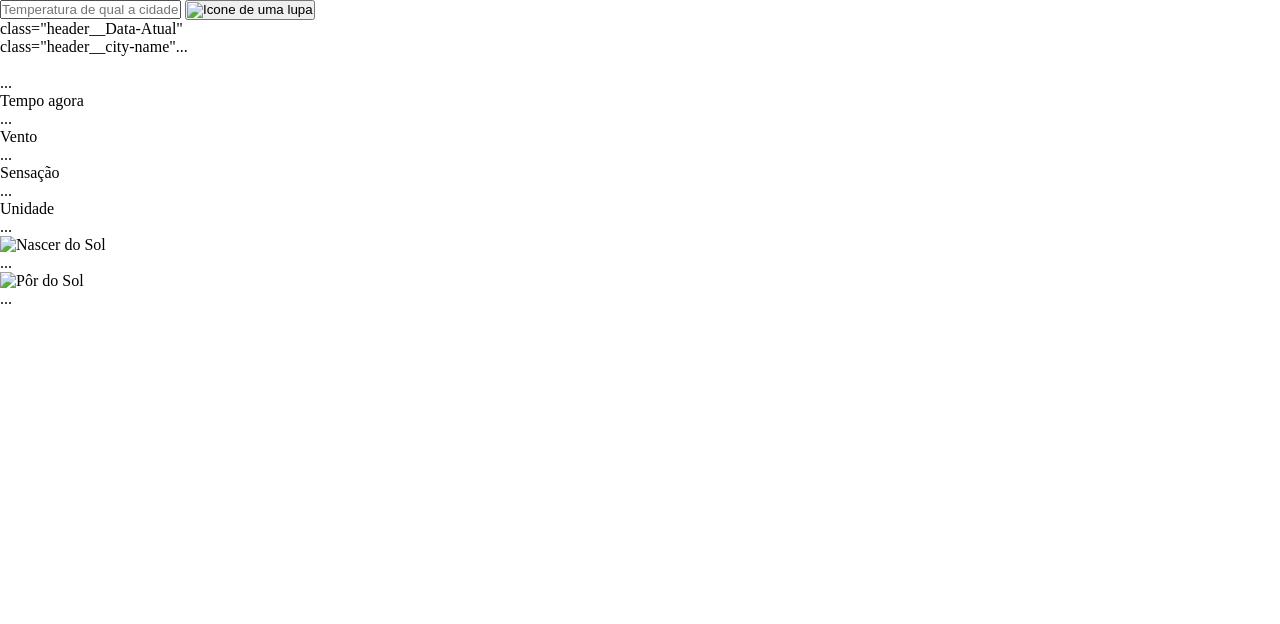
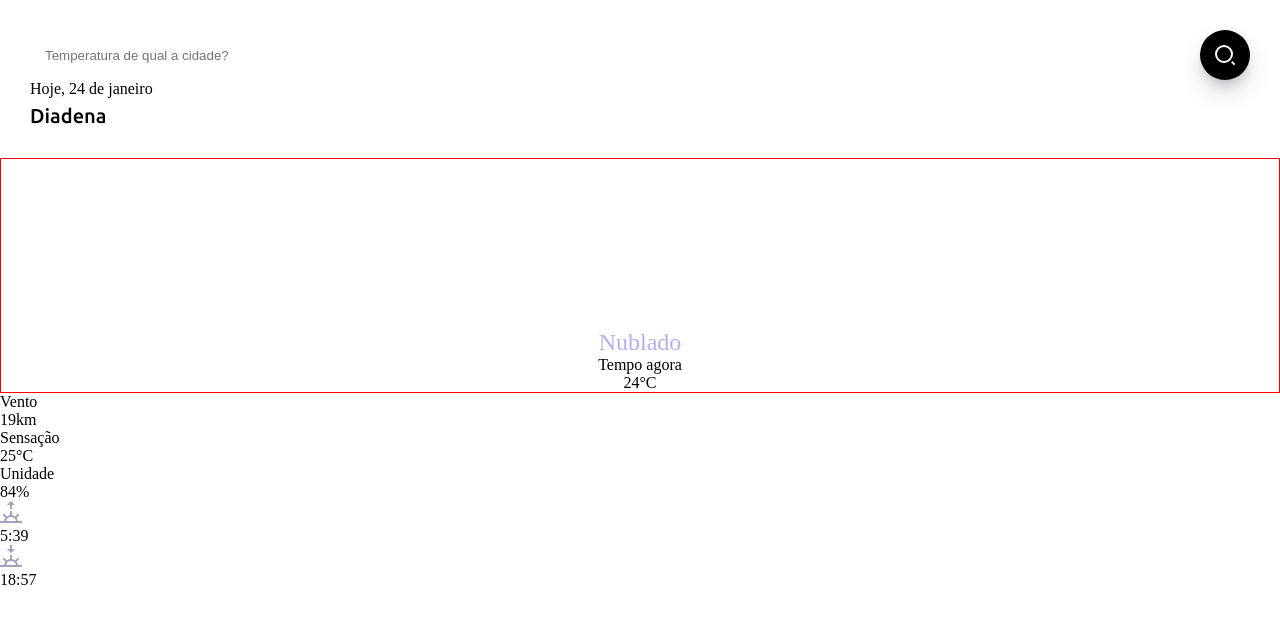
Before and after one commit to pedrodamiaoluz/maps-clima, a plain HTML site: page index.html in a window 1280 px wide. Drawn offline with Linux system fonts and the light colour scheme.

Commit message:
atualizar

```diff
--- a/index.html
+++ b/index.html
@@ -1,5 +1,6 @@
 <!DOCTYPE html>
 <html lang="pt-br">
+
 <head>
   <meta charset="UTF-8">
   <meta http-equiv="X-UA-Compatible" content="IE=edge">
@@ -7,7 +8,8 @@
 
   <link rel="preconnect" href="https://fonts.googleapis.com">
   <link rel="preconnect" href="https://fonts.gstatic.com" crossorigin>
-    <link href="https://fonts.googleapis.com/css2?family=Inter:wght@400;500&family=Ubuntu:wght@400;500&display=swap" rel="stylesheet">
+  <link href="https://fonts.googleapis.com/css2?family=Inter:wght@400;500&family=Ubuntu:wght@400;500&display=swap"
+    rel="stylesheet">
 
   <link rel="stylesheet" href="style.css">
   <title>Snapclima</title>
@@ -20,48 +22,48 @@
     <div class="header__city-search-bar">
       <input class="header__input" type="text" placeholder="Temperatura de qual a cidade?">
       <button class="header__button">
-             <img class="header__button-icon" src="#" alt="Icone de uma lupa">
+        <img class="header__button-icon" src="assets/search-icon.svg" alt="Icone de uma lupa">
       </button>
     </div>
 
-        <div> class="header__Data-Atual" </div><!--Data e o mes-->
-        <div>class="header__city-name"...</div><!--Cidade-->
+    <div class="header__Data-Atual">Hoje, 24 de janeiro</div><!--Data e o mes-->
+    <div class="header__city-name">Diadena</div><!--Cidade-->
 
   </header>
 
   <section class="corrent-temperatura">
-        <img class="corrent-temperatura__weather-icon" src="" alt="">
-        <div class="corrent-temperatura__description">...</div>
+    <img class="corrent-temperatura__weather-icon" src="assets/loading-icon.svg" alt="">
+    <div class="corrent-temperatura__description">Nublado</div>
     <div class="corrent-temperatura__infor-labe">Tempo agora</div>
-        <div class="corrent-temperutera__corrent-temperutera">...</divc>
+    <div class="corrent-temperutera__corrent-temperutera">24°C</divc>
   </section>
 
   <div class="botton-container">
     <section class="temperature-details">
       <div class="temperature-details__item">
         <div class="temperature-details__label">Vento</div>
-             <div class="temperature-details__value">...</div>
+        <div class="temperature-details__value">19km</div>
       </div>
 
       <div class="temperature-details__item">
         <div class="temperature-details__label">Sensação</div>
-             <div class="temperature-details__value">...</div>
+        <div class="temperature-details__value">25°C</div>
       </div>
 
       <div class="temperature-details__item">
         <div class="temperature-details__label">Unidade</div>
-            <div class="temperature-details__value">...</div>
+        <div class="temperature-details__value">84%</div>
       </div>
 
     </section class="sunset-sunrise">
     <div class="sunset-sunrise__item">
-             <img class="sunset-sunrise__icon" src="#" alt="Nascer do Sol">
-             <div class="sunset-sunrise__value">...</div>
+      <img class="sunset-sunrise__icon" src="assets/sunrise.svg" alt="Nascer do Sol">
+      <div class="sunset-sunrise__value">5:39</div>
     </div>
 
     <div class="sunset-sunrise__item">
-             <img class="sunset-sunrise__icon" src="#" alt="Pôr do Sol">
-             <div class="sunset-sunrise__value">...</div>
+      <img class="sunset-sunrise__icon" src="assets/sunset.svg" alt="Pôr do Sol">
+      <div class="sunset-sunrise__value">18:57</div>
     </div>
     <section>
 
@@ -69,4 +71,5 @@
   </div>
 
 </body>
+
 </html>
--- a/style.css
+++ b/style.css
@@ -8,5 +8,85 @@
         font-family: 'Inter', sans-serif;
         -webkit-font-smoothing: antialiased;
     }
+      /*header */
 
-    .header {}
+    .header {
+        padding: 0 30px;
+
+    }
+
+
+    .header__city-search-bar{
+        display: flex;
+        justify-content: center;
+        margin-top: 30px;
+        align-items: center;
+    }
+
+    .header__input{
+        border: none;
+        width: 100%;
+        height: 40px;
+        padding: 0 15px;
+        border-radius: 10px 0 0 10px;
+        appearance: none;
+        margin-right: -15px;
+    }
+
+    .header__button{
+        cursor: pointer;
+        min-width: 50px;
+        min-height: 50px;
+        border: none;
+        border-radius: 100%;
+        background-color: black;
+        color: #f3f4fb;
+        display: flex;
+        align-items: center;
+        justify-content: center;
+        box-shadow: rgba(50, 50, 93, 0.25) 0px 13px 27px -5px, rgb(0, 0, 0, 0.3) 0px 8px 16px -8px;;
+
+    }
+
+    .header__button:hover{
+        filter: brightness(1.25);
+    }
+
+   .header__current-date,
+   .header__city-name{
+    font-family: Ubuntu, sans-serif;
+   }
+
+   .header__current-date{
+    color: #a2a2a2be;
+    font-size: 14px;
+    margin-top: 15px;
+   }
+
+   .header__city-name{
+    font-weight: 500;
+    font-size: 20px;
+    margin-top: 6px;
+   }
+
+   /* Corrent temperature*/
+
+   .corrent-temperatura{
+     border: 1px solid red;
+     display: flex;
+     flex-direction: column;
+     align-items: center;
+     margin-top: 30px;
+   }
+
+   .corrent-temperatura__weather-icon{
+     width: 125px;
+     margin-top: 15px;
+   }
+
+   .corrent-temperatura__description{
+     color: #b6aef0;
+     font-weight: 500;
+     font-size: 24px;
+     margin-top: 30px;
+   }
```
Lines whose indentation alone changed are shown as unchanged.
